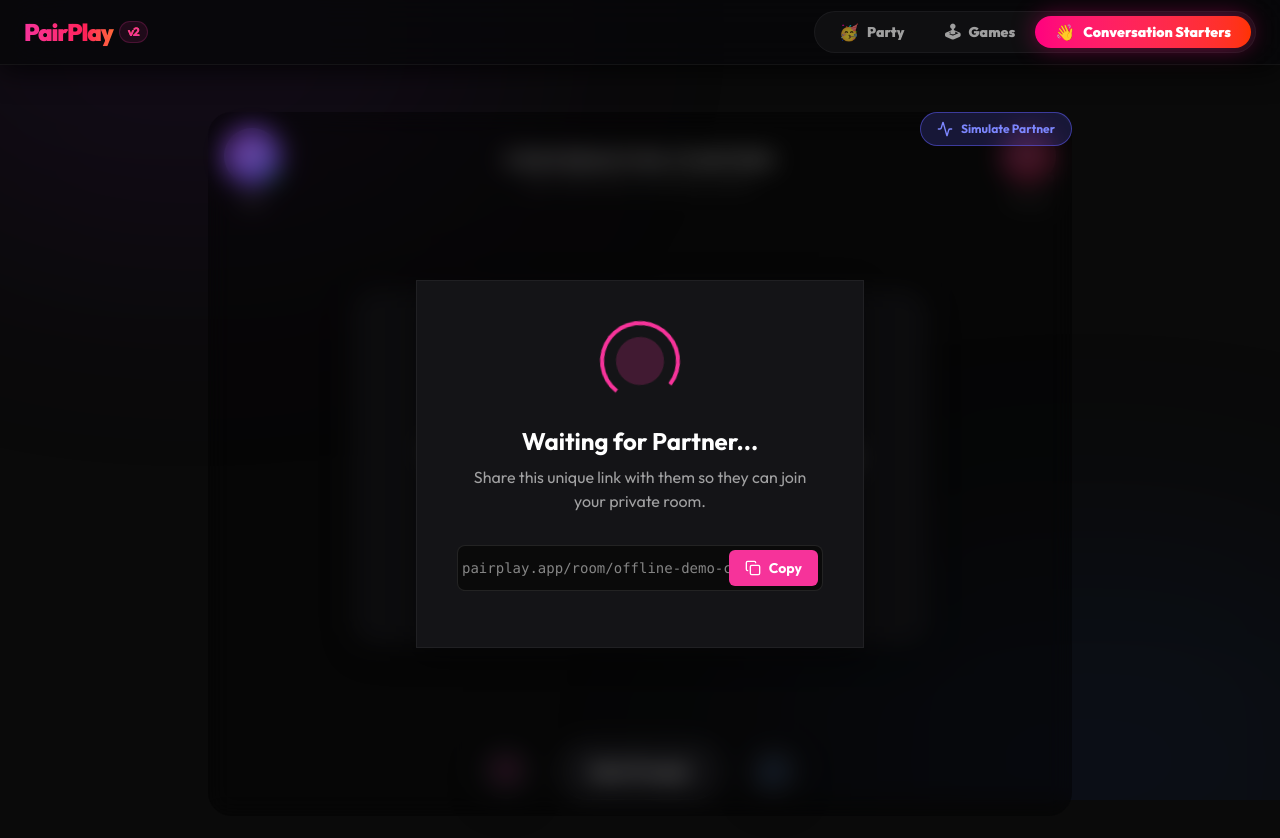
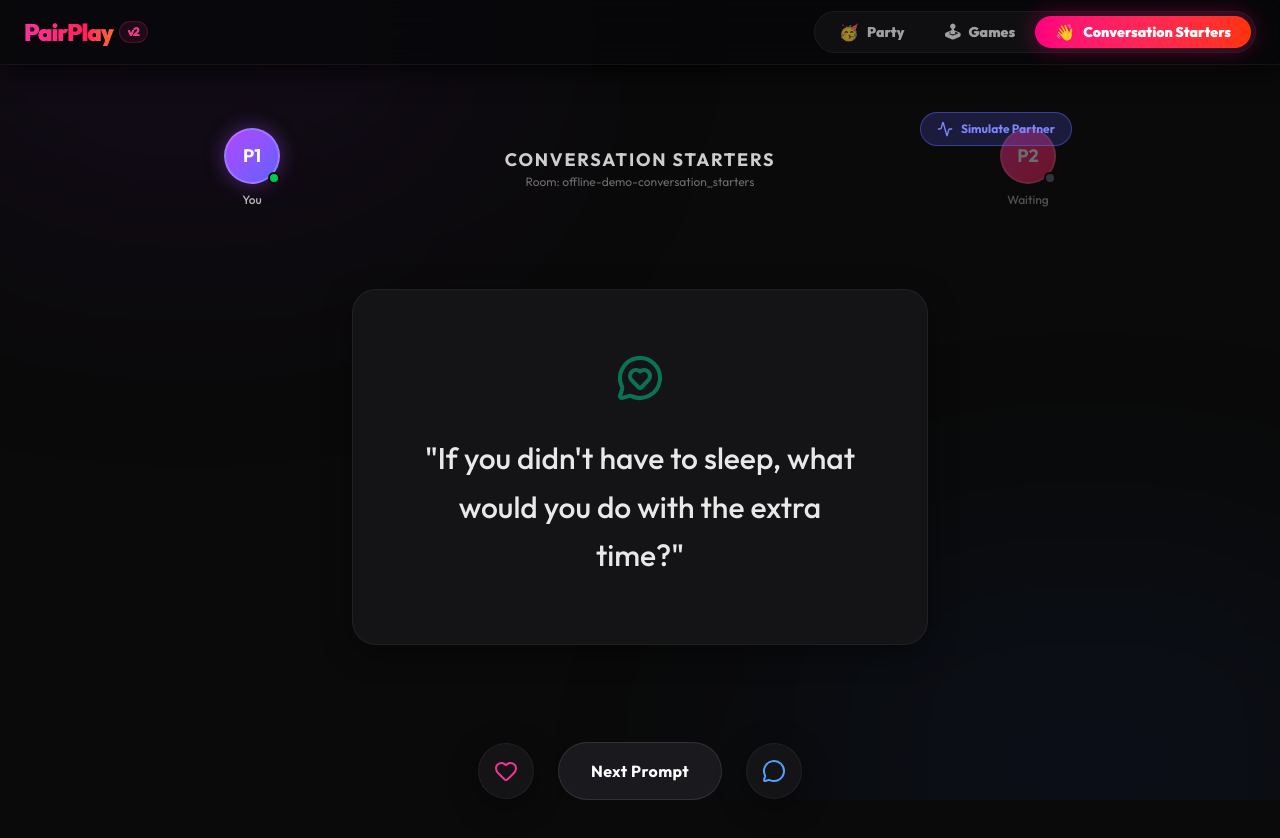
Before and after one commit to MYMISERABLEMIND17/PAIR-PLAY, a Next.js app: page /room/offline-demo-conversation_starters in a window 1280 px wide. Shown: the top 838 px of the page. Built offline with nearby package versions, Linux system fonts and the light colour scheme.

Commit message:
the functionality for singles , remove the link room link

```diff
--- a/app/room/[roomId]/page.tsx
+++ b/app/room/[roomId]/page.tsx
@@ -122,7 +122,17 @@ export default function CoupleRoom({ params }: { params: Promise<{ roomId: strin
     }
   }, [roomId]);
 
-  if (loading || (!state && !error) || !userId) {
+  const isOfflineDemo = roomId.startsWith('offline-demo-');
+
+  if (isOfflineDemo && (loading || !state || !userId)) {
+    return (
+      <div className="min-h-[calc(100vh-64px)] flex items-center justify-center bg-[#050508]">
+        <div className="w-10 h-10 rounded-full border-4 border-white/5 border-t-indigo-500 animate-spin" />
+      </div>
+    );
+  }
+
+  if (!isOfflineDemo && (loading || (!state && !error) || !userId)) {
     const progressWidth = `${(countdown / 45) * 100}%`;
     return (
       <div className="min-h-[calc(100vh-64px)] flex items-center justify-center p-4 bg-[#050508]">
@@ -297,7 +307,7 @@ export default function CoupleRoom({ params }: { params: Promise<{ roomId: strin
     <div className="relative flex flex-col items-center justify-between min-h-[calc(100vh-64px)] py-8 max-w-4xl mx-auto w-full">
 
       {/* Waiting Overlay */}
-      {!isPartnerOnline && (
+      {!isPartnerOnline && !isOfflineMode && (
         <div className="absolute inset-0 z-50 flex items-center justify-center backdrop-blur-md bg-black/40 rounded-3xl m-4">
           <div className="elevated-card p-10 max-w-md w-full text-center flex flex-col items-center border border-pink-500/30 shadow-[0_0_50px_rgba(236,72,153,0.15)]">
             <div className="w-20 h-20 mb-6 rounded-full border-4 border-pink-500 border-t-transparent animate-spin flex items-center justify-center">
```
